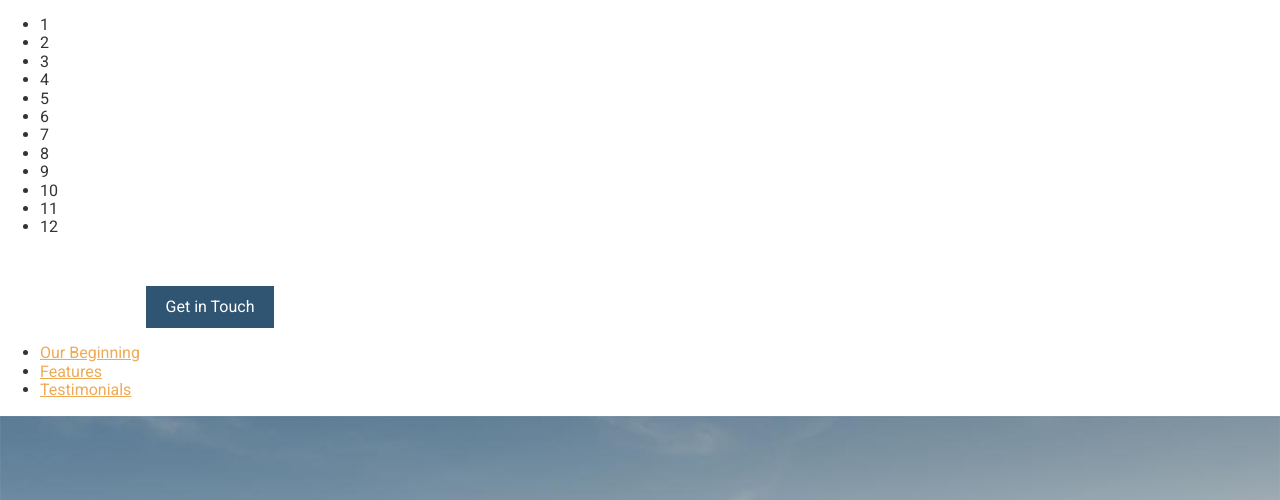
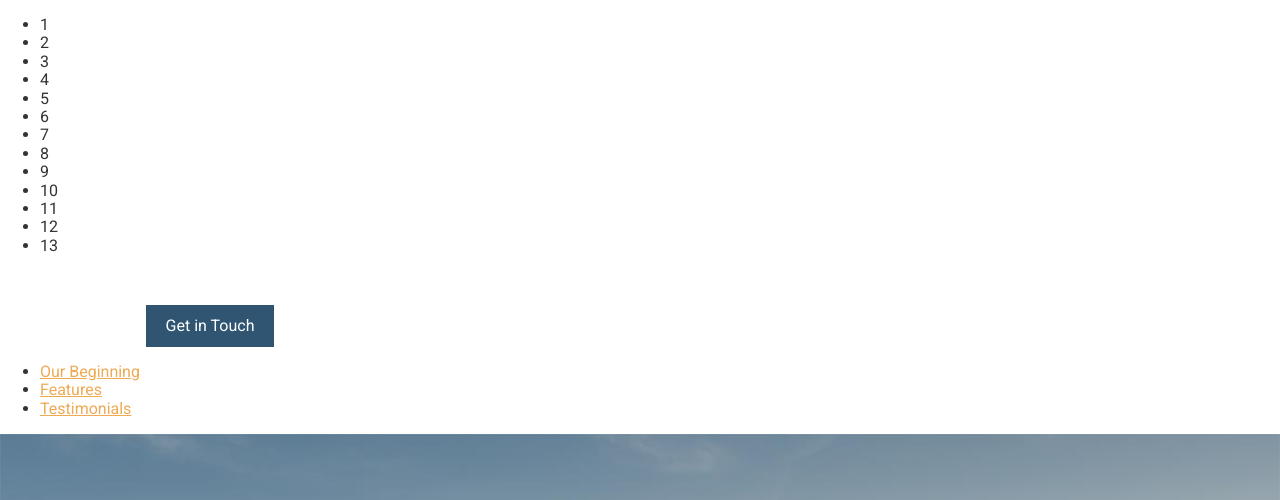
Before and after one commit to SzymonSmalcerz/TravelSite, a website: page app/index.html in a window 1280 px wide. Shown: the top 500 px of the page. Drawn offline with Linux system fonts and the light colour scheme.

Commit message:
counted to 13

```diff
--- a/app/index.html
+++ b/app/index.html
@@ -23,6 +23,7 @@
     <li>10</li>
     <li>11</li>
     <li>12</li>
+    <li>13</li>
   </ul>
   <header>
     <img src="assets/images/icons/clear-view-escapes.svg">
```
